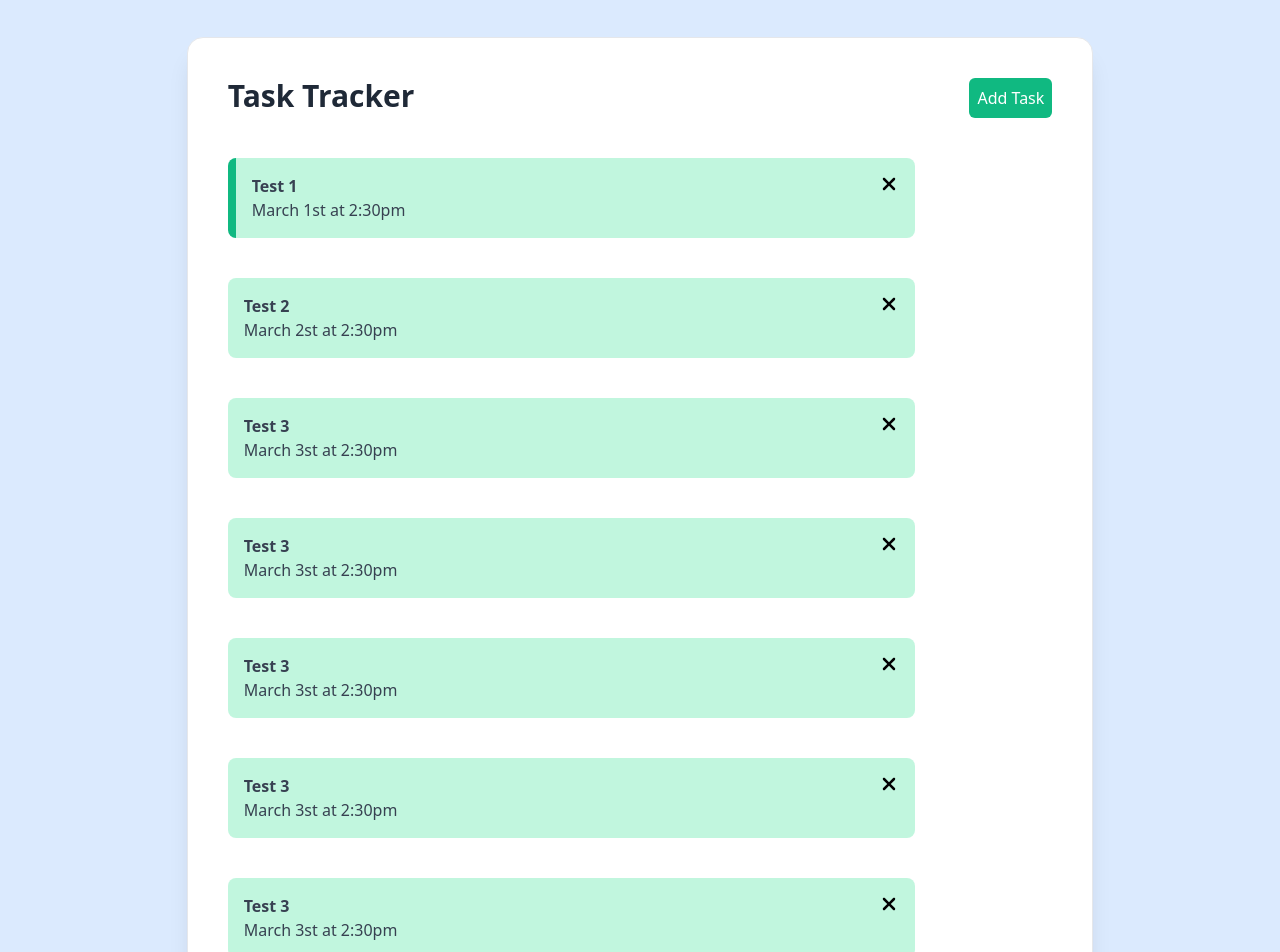
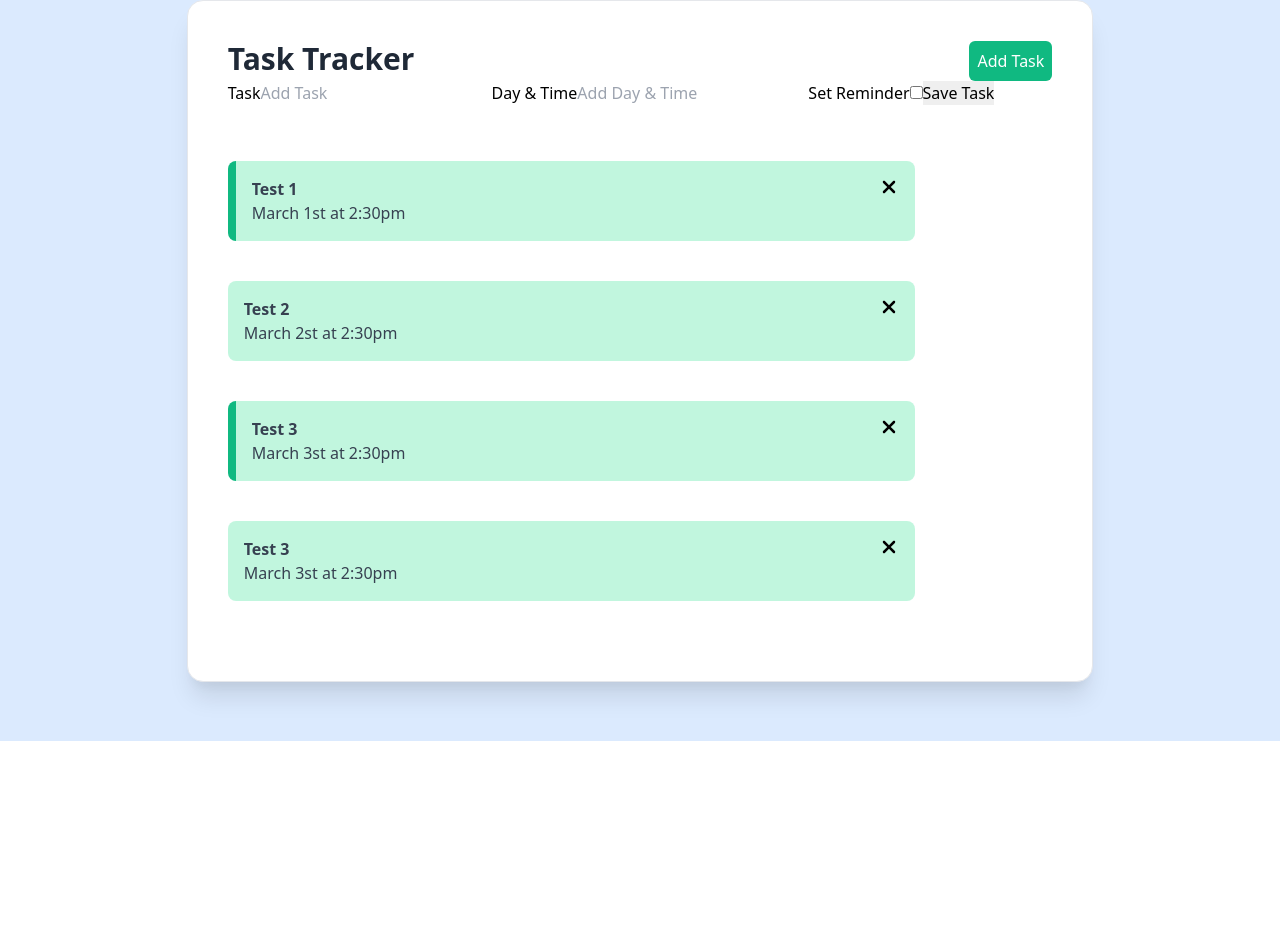
Before and after one commit to anthonylorendeaux/vue-basic-projects, a Vue app in the folder task-tracker/: page / in a window 1280 px wide. Shown: the part 59-1011 px from the top of the page. After the commit the page ends 800 px from the top, so only its background shows below. Built offline with nearby package versions, Linux system fonts and the light colour scheme.

Commit message:
Add form and css

```diff
--- a/task-tracker/src/App.vue
+++ b/task-tracker/src/App.vue
@@ -1,10 +1,11 @@
 <template>
-  <div class="flex items-center justify-center h-100 bg-blue-100 p-24">
+  <div class="flex items-center justify-center h-screen bg-blue-100 p-24">
     <div
       class="bg-white items-center rounded-2xl border shadow-xl p-10 w-10/12"
     >
       <Header title="Task Tracker" />
-      <Tasks :tasks="tasks" />
+      <AddTask />
+      <Tasks class="mt-4" @toggle-reminder="toggleReminder" @delete-task="deleteTask" :tasks="tasks" />
     </div>
   </div>
 </template>
@@ -12,17 +13,29 @@
 <script>
 import Header from "./components/Header";
 import Tasks from "./components/Tasks";
+import AddTask from "./components/AddTask";
 
 export default {
   name: "App",
   components: {
     Header,
     Tasks,
+    AddTask
   },
   data() {
     return {
       tasks: [],
     };
+  },
+  methods: {
+    deleteTask(id) {
+      if (confirm("Are you sure ?")) {
+        this.tasks = this.tasks.filter((task) => task.id !== id);
+      }
+    },
+    toggleReminder(id) {
+      this.tasks = this.tasks.map((task) => task.id == id ? {...task, reminder: !task.reminder} : task);
+    }
   },
   created() {
     this.tasks = [
@@ -42,7 +55,7 @@ export default {
         id: 3,
         text: "Test 3",
         day: "March 3st at 2:30pm",
-        reminder: false,
+        reminder: true,
       },
       {
         id: 4,
@@ -68,6 +81,42 @@ export default {
         day: "March 3st at 2:30pm",
         reminder: false,
       },
+      {
+        id: 8,
+        text: "Test 3",
+        day: "March 3st at 2:30pm",
+        reminder: false,
+      },
+      {
+        id: 9,
+        text: "Test 3",
+        day: "March 3st at 2:30pm",
+        reminder: false,
+      },
+      {
+        id: 10,
+        text: "Test 3",
+        day: "March 3st at 2:30pm",
+        reminder: false,
+      },
+      {
+        id: 11,
+        text: "Test 3",
+        day: "March 3st at 2:30pm",
+        reminder: false,
+      },
+      {
+        id: 12,
+        text: "Test 3",
+        day: "March 3st at 2:30pm",
+        reminder: false,
+      },
+      {
+        id: 13,
+        text: "Test 3",
+        day: "March 3st at 2:30pm",
+        reminder: false,
+      },
     ];
   },
 };
--- /dev/null
+++ b/task-tracker/src/components/AddTask.vue
@@ -0,0 +1,21 @@
+<template>
+    <form>
+        <label>Task</label>
+        <input type="text" v-model="text" name="text" placeholder="Add Task" />
+        <label>Day & Time</label>
+        <input
+            type="text"
+            v-model="day"
+            name="day"
+            placeholder="Add Day & Time"
+        />
+        <label>Set Reminder</label>
+        <input type="checkbox" v-model="reminder" name="reminder" />
+        <input type="submit" value="Save Task" class="btn btn-block" />
+    </form>
+</template>
+<script>
+    export default {
+        Name: "AddTask",
+    }
+</script>
--- a/task-tracker/src/components/Task.vue
+++ b/task-tracker/src/components/Task.vue
@@ -1,12 +1,13 @@
 <template>
     <div
-        class="bg-green-200 bg-opacity-70 p-4 w-10/12 mt-10 rounded-lg"
+        @dblclick="$emit('toggle-reminder', task.id)"
+        class="bg-green-200 bg-opacity-70 p-4 w-10/12 mt-10 rounded-lg max-h-20"
         :class="[task.reminder ? ['border-green-500 border-l-8'] : '']"
     >
         <h3 class="flex justify-between text-gray-700 text-md font-semibold">
             {{task.text}}
             <strong>
-                <svg class="w-5 h-5" xmlns="http://www.w3.org/2000/svg" viewBox="0 0 320 512"><!--! Font Awesome Pro 6.0.0 by @fontawesome - https://fontawesome.com License - https://fontawesome.com/license (Commercial License) Copyright 2022 Fonticons, Inc. --><path d="M310.6 361.4c12.5 12.5 12.5 32.75 0 45.25C304.4 412.9 296.2 416 288 416s-16.38-3.125-22.62-9.375L160 301.3L54.63 406.6C48.38 412.9 40.19 416 32 416S15.63 412.9 9.375 406.6c-12.5-12.5-12.5-32.75 0-45.25l105.4-105.4L9.375 150.6c-12.5-12.5-12.5-32.75 0-45.25s32.75-12.5 45.25 0L160 210.8l105.4-105.4c12.5-12.5 32.75-12.5 45.25 0s12.5 32.75 0 45.25l-105.4 105.4L310.6 361.4z"/>
+                <svg @click="onDelete(task.id)" class="w-5 h-5 cursor-pointer" xmlns="http://www.w3.org/2000/svg" viewBox="0 0 320 512"><!--! Font Awesome Pro 6.0.0 by @fontawesome - https://fontawesome.com License - https://fontawesome.com/license (Commercial License) Copyright 2022 Fonticons, Inc. --><path d="M310.6 361.4c12.5 12.5 12.5 32.75 0 45.25C304.4 412.9 296.2 416 288 416s-16.38-3.125-22.62-9.375L160 301.3L54.63 406.6C48.38 412.9 40.19 416 32 416S15.63 412.9 9.375 406.6c-12.5-12.5-12.5-32.75 0-45.25l105.4-105.4L9.375 150.6c-12.5-12.5-12.5-32.75 0-45.25s32.75-12.5 45.25 0L160 210.8l105.4-105.4c12.5-12.5 32.75-12.5 45.25 0s12.5 32.75 0 45.25l-105.4 105.4L310.6 361.4z"/>
                 </svg>
             </strong>
         </h3>
@@ -19,6 +20,11 @@ export default {
     name: 'Task',
     props: {
         task: Object
+    },
+    methods: {
+        onDelete(id) {
+            this.$emit('delete-task', id);
+        }
     }
 }
 </script>
--- a/task-tracker/src/components/Tasks.vue
+++ b/task-tracker/src/components/Tasks.vue
@@ -1,6 +1,6 @@
 <template>
-    <div :key="task.id" v-for="task in tasks" class="flex justify-between align-middle">
-        <Task :task="task"/>
+    <div class="flex flex-col justify-between align-middle overflow-y-auto" style="height:65vh">
+        <Task :key="task.id" v-for="task in tasks" @toggle-reminder="$emit('toggle-reminder', task.id)" @delete-task="$emit('delete-task', task.id)" :task="task"/>
     </div>
 </template>
 
@@ -14,6 +14,7 @@ export default {
     },
     components: {
         Task
-    }
+    },
+    emits: ['delete-task', 'toggle-reminder']
 }
 </script>
```
